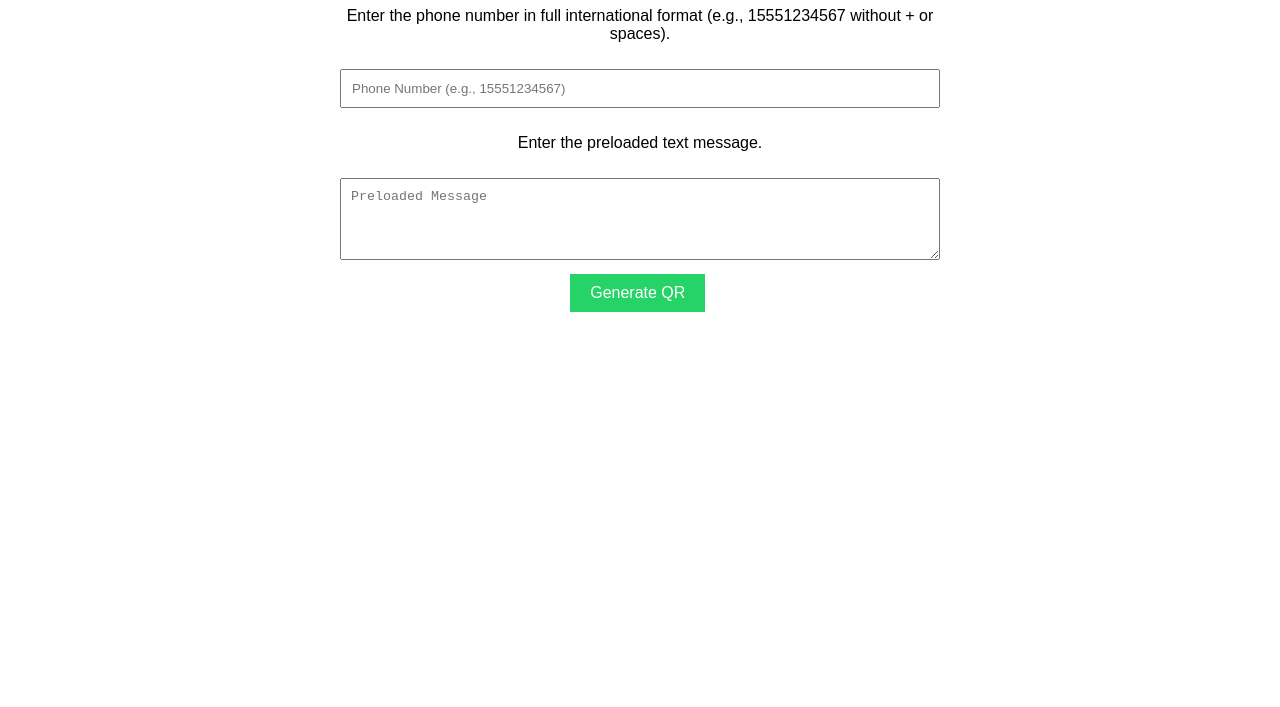
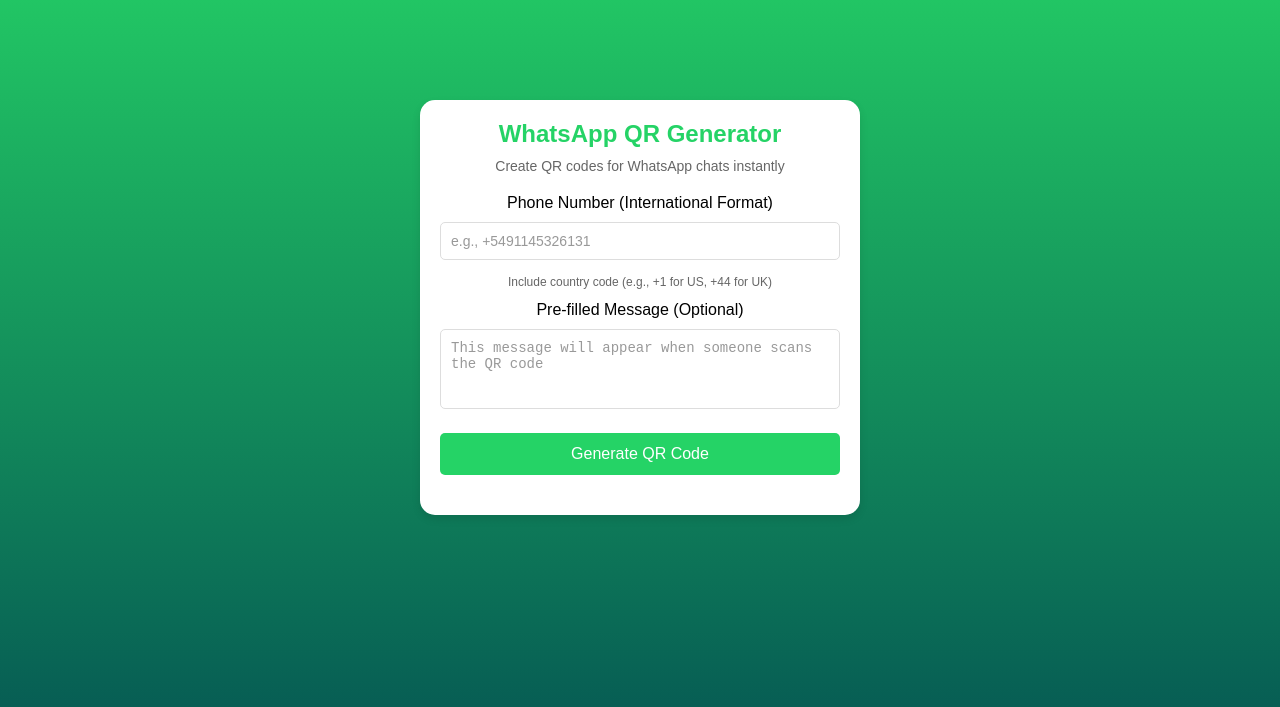
Before and after one commit to pablomolteni/qrgeneratorwhatsapp, a plain HTML site: page index.html in a window 1280 px wide. Shown: the part 93-800 px from the top of the page. Drawn offline with Linux system fonts and the light colour scheme.

Commit message:
Update index.html

```diff
--- a/index.html
+++ b/index.html
@@ -8,70 +8,162 @@
     <style>
         body {
             font-family: Arial, sans-serif;
-            max-width: 600px;
-            margin: 0 auto;
+            background: linear-gradient(to bottom, #25D366, #075E54);
+            height: 100vh;
+            margin: 0;
+            display: flex;
+            justify-content: center;
+            align-items: center;
+        }
+        .container {
+            background: white;
             padding: 20px;
+            border-radius: 15px;
+            box-shadow: 0 4px 8px rgba(0, 0, 0, 0.1);
+            width: 100%;
+            max-width: 400px;
             text-align: center;
+        }
+        h1 {
+            color: #25D366;
+            font-size: 24px;
+            margin: 0 0 10px;
+        }
+        p.subtitle {
+            color: #666;
+            font-size: 14px;
+            margin: 0 0 20px;
+        }
+        .error {
+            background: #ffebee;
+            color: #c62828;
+            padding: 10px;
+            border-radius: 5px;
+            margin-bottom: 15px;
+            display: none;
         }
         input, textarea {
             width: 100%;
             padding: 10px;
             margin: 10px 0;
+            border: 1px solid #ddd;
+            border-radius: 5px;
             box-sizing: border-box;
+            font-size: 14px;
+        }
+        textarea {
+            height: 80px;
+            resize: none;
+        }
+        input::placeholder, textarea::placeholder {
+            color: #999;
         }
         button {
-            padding: 10px 20px;
+            width: 100%;
+            padding: 12px;
             background-color: #25D366;
             color: white;
             border: none;
+            border-radius: 5px;
             cursor: pointer;
             font-size: 16px;
+            margin-top: 10px;
         }
         button:hover {
             background-color: #128C7E;
         }
         #qrcode {
             margin-top: 20px;
-            display: inline-block;
+            display: flex;
+            justify-content: center;
+            align-items: center;
+        }
+        #downloadBtn {
+            margin-top: 10px;
+            background-color: #075E54;
+        }
+        #downloadBtn:hover {
+            background-color: #034e43;
+        }
+        .url {
+            word-wrap: break-word;
+            color: #333;
+            margin-top: 10px;
+            padding: 10px;
+            background: #f5f5f5;
+            border-radius: 5px;
+        }
+        .hint {
+            font-size: 12px;
+            color: #666;
+            margin-top: 5px;
         }
     </style>
 </head>
 <body>
-    <h1>WhatsApp QR Code Generator</h1>
-    <p>Enter the phone number in full international format (e.g., 15551234567 without + or spaces).</p>
-    <input type="text" id="phone" placeholder="Phone Number (e.g., 15551234567)" required>
-
-    <p>Enter the preloaded text message.</p>
-    <textarea id="message" placeholder="Preloaded Message" rows="4" required></textarea>
-
-    <button onclick="generateQR()">Generate QR</button>
-
-    <div id="qrcode"></div>
+    <div class="container">
+        <h1>WhatsApp QR Generator</h1>
+        <p class="subtitle">Create QR codes for WhatsApp chats instantly</p>
+        <div id="error" class="error">Error generating QR code: Please check your input.</div>
+        <div>
+            <label>Phone Number (International Format)</label>
+            <input type="text" id="phone" placeholder="e.g., +5491145326131" required>
+            <p class="hint">Include country code (e.g., +1 for US, +44 for UK)</p>
+        </div>
+        <div>
+            <label>Pre-filled Message (Optional)</label>
+            <textarea id="message" placeholder="This message will appear when someone scans the QR code"></textarea>
+        </div>
+        <button onclick="generateQR()">Generate QR Code</button>
+        <div id="qrcode"></div>
+        <button id="downloadBtn" style="display: none;" onclick="downloadQR()">Download QR Code</button>
+        <div id="url" class="url" style="display: none;"></div>
+    </div>
 
     <script>
         function generateQR() {
             const phone = document.getElementById('phone').value.trim();
             const message = encodeURIComponent(document.getElementById('message').value.trim());
+            const errorDiv = document.getElementById('error');
+            const qrcodeDiv = document.getElementById('qrcode');
+            const downloadBtn = document.getElementById('downloadBtn');
+            const urlDiv = document.getElementById('url');
 
-            if (!phone || !message) {
-                alert('Please enter both phone number and message.');
+            if (!phone.match(/^\+\d+$/)) {
+                errorDiv.style.display = 'block';
+                qrcodeDiv.innerHTML = '';
+                downloadBtn.style.display = 'none';
+                urlDiv.style.display = 'none';
                 return;
             }
+            errorDiv.style.display = 'none';
 
             const url = `https://wa.me/${phone}?text=${message}`;
+            qrcodeDiv.innerHTML = '';
 
-            // Clear previous QR code
-            document.getElementById('qrcode').innerHTML = '';
-
-            // Generate new QR code
-            new QRCode(document.getElementById('qrcode'), {
+            new QRCode(qrcodeDiv, {
                 text: url,
-                width: 256,
-                height: 256,
+                width: 200,
+                height: 200,
                 colorDark: '#000000',
                 colorLight: '#ffffff',
                 correctLevel: QRCode.CorrectLevel.H
             });
+
+            downloadBtn.style.display = 'block';
+            urlDiv.style.display = 'block';
+            urlDiv.textContent = url;
+        }
+
+        function downloadQR() {
+            const qrcodeDiv = document.getElementById('qrcode');
+            const canvas = qrcodeDiv.getElementsByTagName('canvas')[0];
+            if (canvas) {
+                const link = document.createElement('a');
+                link.download = 'qrcode.jpg';
+                link.href = canvas.toDataURL('image/jpeg', 1.0);
+                link.click();
+            }
         }
     </script>
 </body>
```
